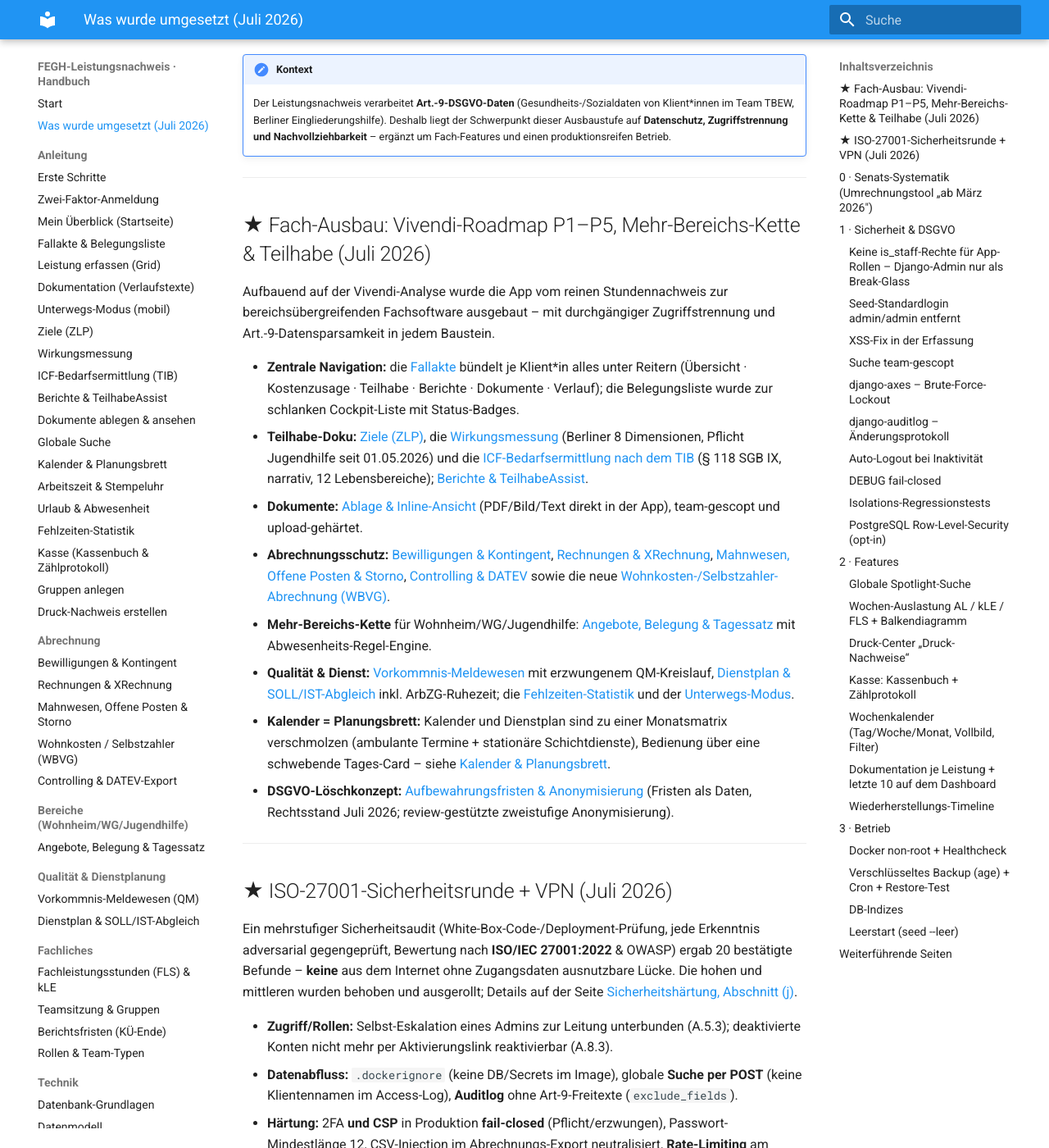
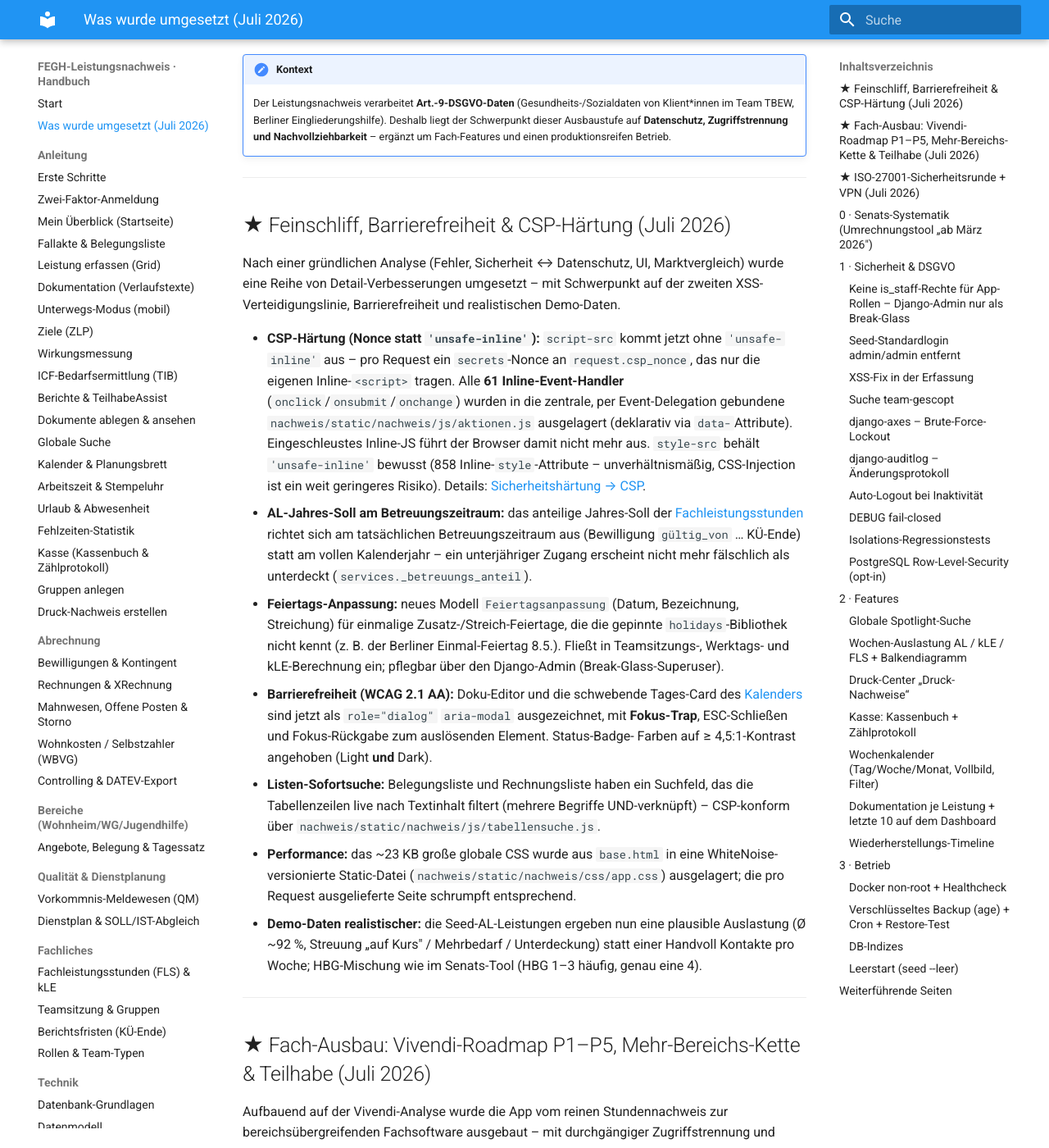
Before and after one commit to miri2577/FEGH-Leistungsnachweis, an MkDocs documentation site: the page built from docs/changelog.md, in a window 1280 px wide and 1400 px high, scrolled down 236 px. Shown: the whole window at 82% size. Built offline with MkDocs 1.6.1 and Material for MkDocs 9.7.7, drawn with Linux system fonts in a browser that asks for light colours.

Commit message:
Wiki: CSP-Nonce-Härtung, Feiertags-Anpassung & Juli-Feinschliff dokumentiert
- sicherheit/haertung.md: CSP-Abschnitt auf Nonce-basiertes script-src aktualisiert
  (61 Inline-Handler -> aktionen.js/data-Attribute; style-src behält unsafe-inline
  bewusst); erledigten Punkt aus "bewusst offen" entfernt.
- changelog.md: neuer Abschnitt "Feinschliff, Barrierefreiheit & CSP-Härtung".
- administration/parameter.md: Feiertags-Anpassung (Zusatz-/Streich-Feiertage) erklärt.

MkDocs strict-Build gruen (keine Broken-Links).

Co-Authored-By: Claude Fable 5 <noreply@anthropic.com>

```diff
--- a/docs/changelog.md
+++ b/docs/changelog.md
@@ -11,6 +11,45 @@ auf die jeweiligen Detailseiten.
     von Klient\*innen im Team TBEW, Berliner Eingliederungshilfe). Deshalb liegt der
     Schwerpunkt dieser Ausbaustufe auf **Datenschutz, Zugriffstrennung und
     Nachvollziehbarkeit** – ergänzt um Fach-Features und einen produktionsreifen Betrieb.
+
+---
+
+## ★ Feinschliff, Barrierefreiheit & CSP-Härtung (Juli 2026)
+
+Nach einer gründlichen Analyse (Fehler, Sicherheit ↔ Datenschutz, UI, Marktvergleich)
+wurde eine Reihe von Detail-Verbesserungen umgesetzt – mit Schwerpunkt auf der zweiten
+XSS-Verteidigungslinie, Barrierefreiheit und realistischen Demo-Daten.
+
+- **CSP-Härtung (Nonce statt `'unsafe-inline'`):** `script-src` kommt jetzt ohne
+  `'unsafe-inline'` aus – pro Request ein `secrets`-Nonce an `request.csp_nonce`, das nur
+  die eigenen Inline-`<script>` tragen. Alle **61 Inline-Event-Handler**
+  (`onclick`/`onsubmit`/`onchange`) wurden in die zentrale, per Event-Delegation gebundene
+  `nachweis/static/nachweis/js/aktionen.js` ausgelagert (deklarativ via `data-`Attribute).
+  Eingeschleustes Inline-JS führt der Browser damit nicht mehr aus. `style-src` behält
+  `'unsafe-inline'` bewusst (858 Inline-`style`-Attribute – unverhältnismäßig, CSS-Injection
+  ist ein weit geringeres Risiko). Details: [Sicherheitshärtung → CSP](sicherheit/haertung.md).
+- **AL-Jahres-Soll am Betreuungszeitraum:** das anteilige Jahres-Soll der
+  [Fachleistungsstunden](fachliches/fls-kle.md) richtet sich am tatsächlichen
+  Betreuungszeitraum aus (Bewilligung `gültig_von` … KÜ-Ende) statt am vollen Kalenderjahr –
+  ein unterjähriger Zugang erscheint nicht mehr fälschlich als unterdeckt
+  (`services._betreuungs_anteil`).
+- **Feiertags-Anpassung:** neues Modell `Feiertagsanpassung` (Datum, Bezeichnung,
+  Streichung) für einmalige Zusatz-/Streich-Feiertage, die die gepinnte `holidays`-Bibliothek
+  nicht kennt (z. B. der Berliner Einmal-Feiertag 8.5.). Fließt in Teamsitzungs-, Werktags-
+  und kLE-Berechnung ein; pflegbar über den Django-Admin (Break-Glass-Superuser).
+- **Barrierefreiheit (WCAG 2.1 AA):** Doku-Editor und die schwebende Tages-Card des
+  [Kalenders](anleitung/kalender.md) sind jetzt als `role="dialog"` `aria-modal` ausgezeichnet,
+  mit **Fokus-Trap**, ESC-Schließen und Fokus-Rückgabe zum auslösenden Element. Status-Badge-
+  Farben auf ≥ 4,5:1-Kontrast angehoben (Light **und** Dark).
+- **Listen-Sofortsuche:** Belegungsliste und Rechnungsliste haben ein Suchfeld, das die
+  Tabellenzeilen live nach Textinhalt filtert (mehrere Begriffe UND-verknüpft) – CSP-konform
+  über `nachweis/static/nachweis/js/tabellensuche.js`.
+- **Performance:** das ~23 KB große globale CSS wurde aus `base.html` in eine
+  WhiteNoise-versionierte Static-Datei (`nachweis/static/nachweis/css/app.css`) ausgelagert;
+  die pro Request ausgelieferte Seite schrumpft entsprechend.
+- **Demo-Daten realistischer:** die Seed-AL-Leistungen ergeben nun eine plausible
+  Auslastung (Ø ~92 %, Streuung „auf Kurs" / Mehrbedarf / Unterdeckung) statt einer
+  Handvoll Kontakte pro Woche; HBG-Mischung wie im Senats-Tool (HBG 1–3 häufig, genau eine 4).
 
 ---
 
```
Also changed, not shown: docs/administration/parameter.md (+15 -0 lines), docs/sicherheit/haertung.md (+5 -4 lines).
